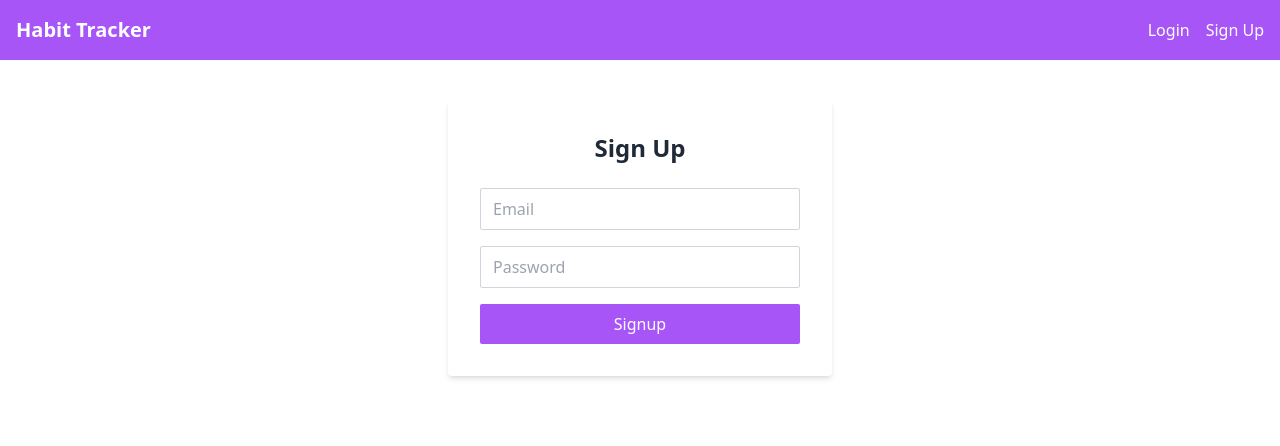
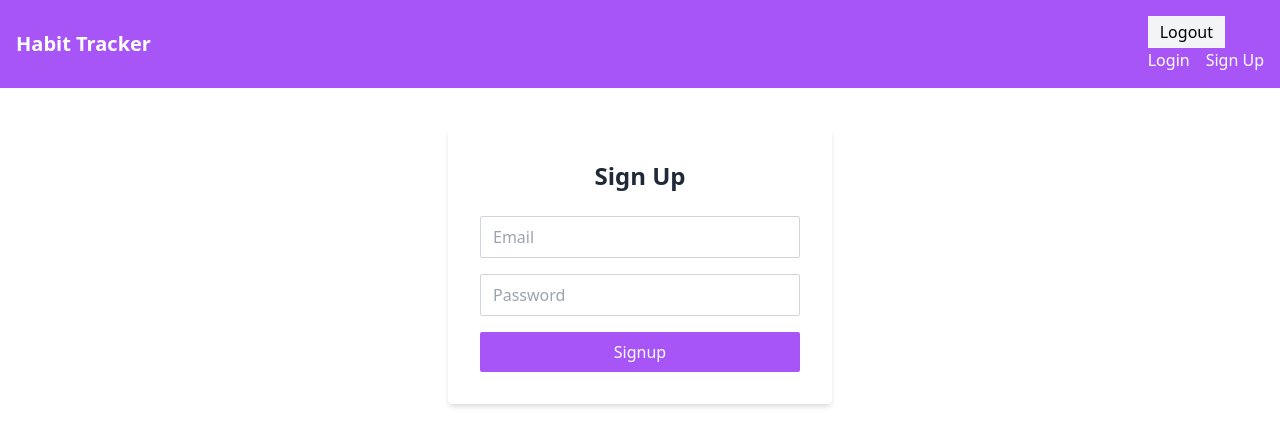
Before and after one commit to iamshaunjp/pinia-with-firebase-auth, a Nuxt app: page /signup in a window 1280 px wide. Shown: the top 446 px of the page. Built offline with nearby package versions, Linux system fonts and the light colour scheme.

Commit message:
lesson-6

```diff
--- a/components/Navbar.vue
+++ b/components/Navbar.vue
@@ -4,6 +4,12 @@
       <h1 class="text-xl font-semibold">Habit Tracker</h1>
     </nuxt-link>
     <div>
+
+      <div class="flex items-center space-x-4">
+        <button @click="handleLogout" class="bg-gray-100 text-black px-3 py-1">
+          Logout
+        </button>
+      </div>
 
       <div class="space-x-4">
         <nuxt-link to="/login" class="hover:underline">Login</nuxt-link>
@@ -15,5 +21,13 @@
 </template>
 
 <script setup>
+import { useAuthStore } from '@/stores/auth'
 
+const authStore = useAuthStore()
+
+const handleLogout = async () => {
+  // console.log('before logout:', authStore.user)
+  await authStore.logout()
+  // console.log('after logout:', authStore.user)
+}
 </script>
--- a/stores/auth.js
+++ b/stores/auth.js
@@ -1,6 +1,7 @@
 import { defineStore } from 'pinia'
 import {
-  createUserWithEmailAndPassword
+  createUserWithEmailAndPassword,
+  signOut
 } from 'firebase/auth'
 
 export const useAuthStore = defineStore('auth', {
@@ -15,7 +16,6 @@ export const useAuthStore = defineStore('auth', {
     async signup(email, password) {
       const { $auth } = useNuxtApp()
 
-      this.loading = true
       this.signupError = null
 
       try {
@@ -27,7 +27,12 @@ export const useAuthStore = defineStore('auth', {
     },
 
     // logout
+    async logout() {
+      const { $auth } = useNuxtApp()
 
+      await signOut($auth)
+      this.user = null
+    },
 
     // login
   },
```
